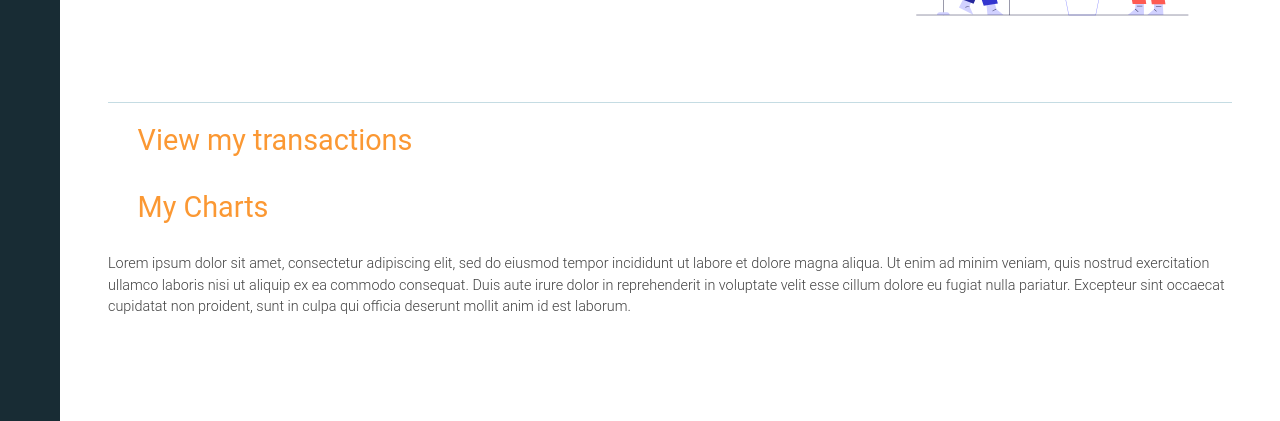
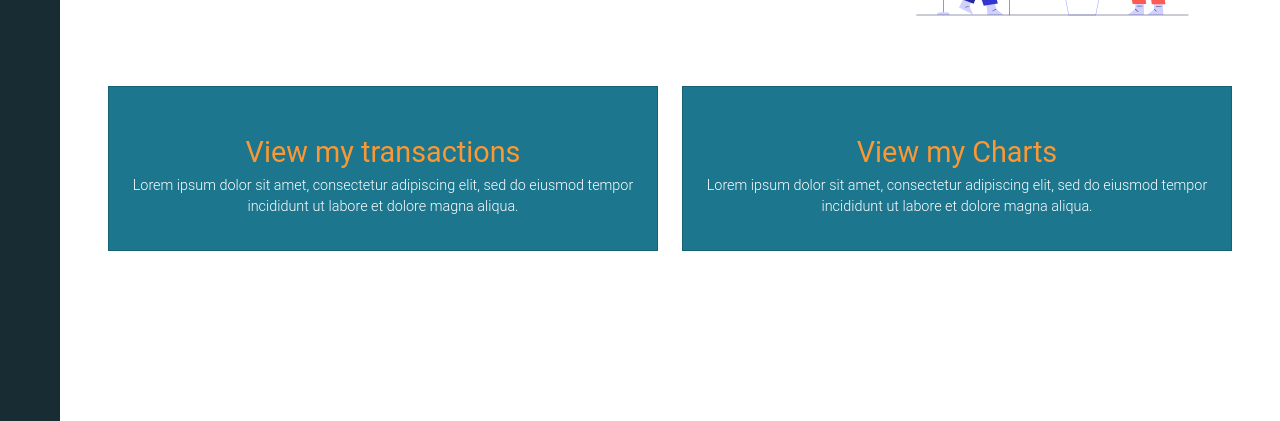
Before and after one commit to kshamata17/Django-htmxFinanceTrackerApp, a Django app: template main/templates/main/home.html in a window 1280 px wide. Shown: the part 379-800 px from the top of the page. Run offline with Django 3.2, Linux system fonts and the light colour scheme; the template is opened without the code that fills it, so the values that code supplies are empty; some libraries are stand-ins or nearby versions; some web fonts are replaced.

Commit message:
cards added for view transaction and view chart

```diff
--- a/main/templates/main/home.html
+++ b/main/templates/main/home.html
@@ -24,8 +24,6 @@
                         <rect style="fill:#FFFFFF;" width="500" height="500"/>
                     </g>
                     <g id="OBJECTS">
-
-
                             <ellipse transform="matrix(0.7071 -0.7071 0.7071 0.7071 -303.8155 1581.9611)" style="opacity:0.4;fill:#E5E5FF;" cx="1757.688" cy="1157.718" rx="82.496" ry="82.496"/>
 
                             <ellipse transform="matrix(0.7071 -0.7071 0.7071 0.7071 -294.2519 453.3906)" style="opacity:0.4;fill:#E5E5FF;" cx="400.165" cy="581.889" rx="125.854" ry="125.854"/>
@@ -526,22 +524,30 @@
                 </p>
             </div>
         </div>
-        <hr>
-        <div class="mb-4">
-            <a href="{% url 'main-transactions' %}" class="text-secondary fs-2">
-                <i class="fa-solid fa-chart-simple"></i>
+        <div class="row gy-4">
+            <div class="col-md-6">
+                <div class="card h-100 bg-primary">
+                    <a href="{% url 'main-transactions' %}" class="card-body d-flex flex-column text-center text-secondary fs-2">
+                        <i class="fa-solid fa-chart-simple text-secondary fs-2"></i>
                             View my transactions
+                        <p class="fw-light text-sm text-white">
+                            Lorem ipsum dolor sit amet, consectetur adipiscing elit, sed do eiusmod tempor incididunt ut labore et dolore magna aliqua.
+                        </p>
                     </a>
                 </div>
-        <div class="mb-4">
-            <a href="{% url 'transactions-charts' %}" class="text-secondary fs-2">
-                <i class="fa-solid fa-chart-pie"></i>
-                My Charts
+            </div>
+            <div class="col-md-6">
+                <div class="card h-100 bg-primary">
+                    <a href="{% url 'transactions-charts' %}" class="card-body d-flex flex-column text-center text-secondary fs-2">
+                        <i class="fa-solid fa-chart-pie text-secondary fs-2"></i>
+                            View my Charts
+                        <p class="fw-light text-sm text-white">
+                            Lorem ipsum dolor sit amet, consectetur adipiscing elit, sed do eiusmod tempor incididunt ut labore et dolore magna aliqua.
+                        </p>
                     </a>
                 </div>
-        <p class="fw-light text-sm text-dark">
-            Lorem ipsum dolor sit amet, consectetur adipiscing elit, sed do eiusmod tempor incididunt ut labore et dolore magna aliqua. Ut enim ad minim veniam, quis nostrud exercitation ullamco laboris nisi ut aliquip ex ea commodo consequat. Duis aute irure dolor in reprehenderit in voluptate velit esse cillum dolore eu fugiat nulla pariatur. Excepteur sint occaecat cupidatat non proident, sunt in culpa qui officia deserunt mollit anim id est laborum.
-        </p>
+            </div>
+        </div>
     </div>
 </section>
 {% endblock content %}
```
Lines whose indentation alone changed are shown as unchanged.
